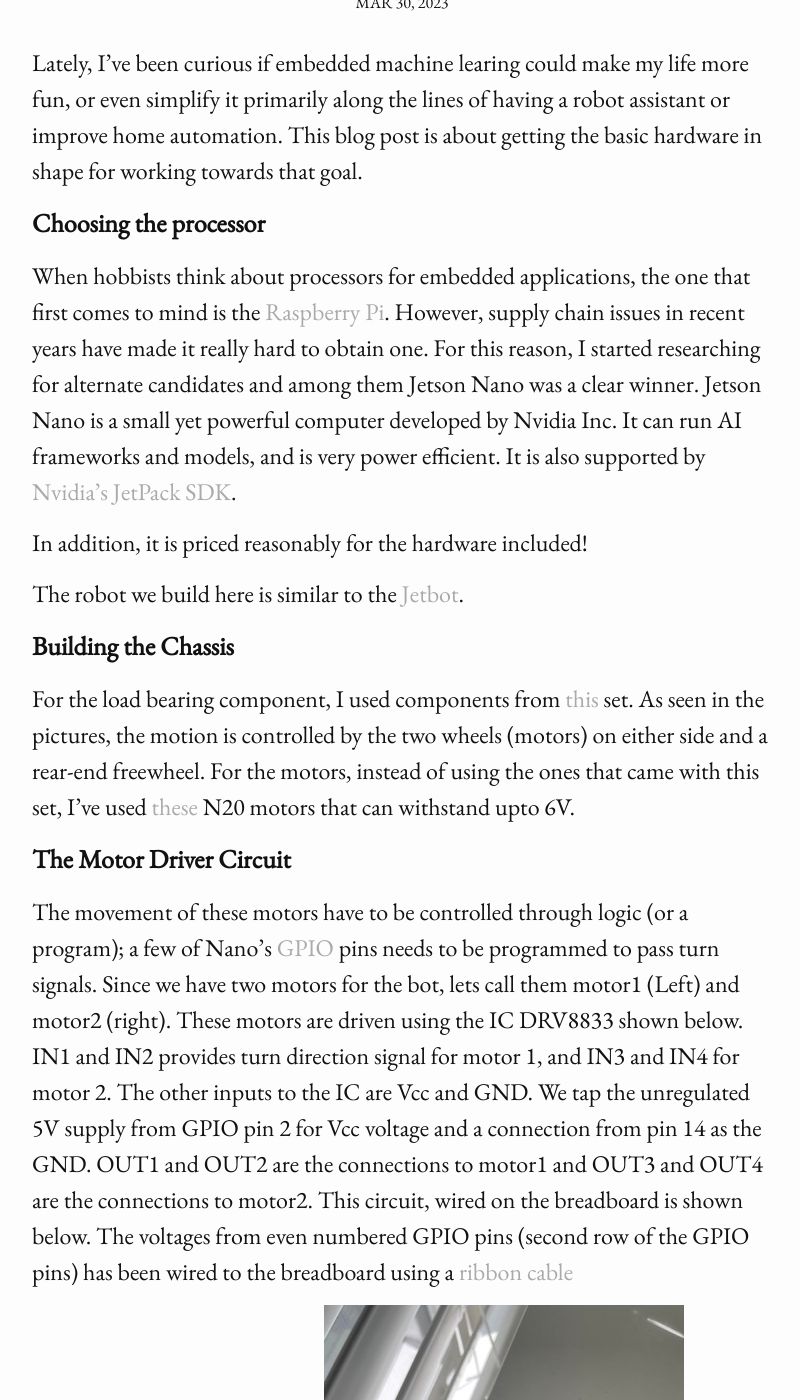
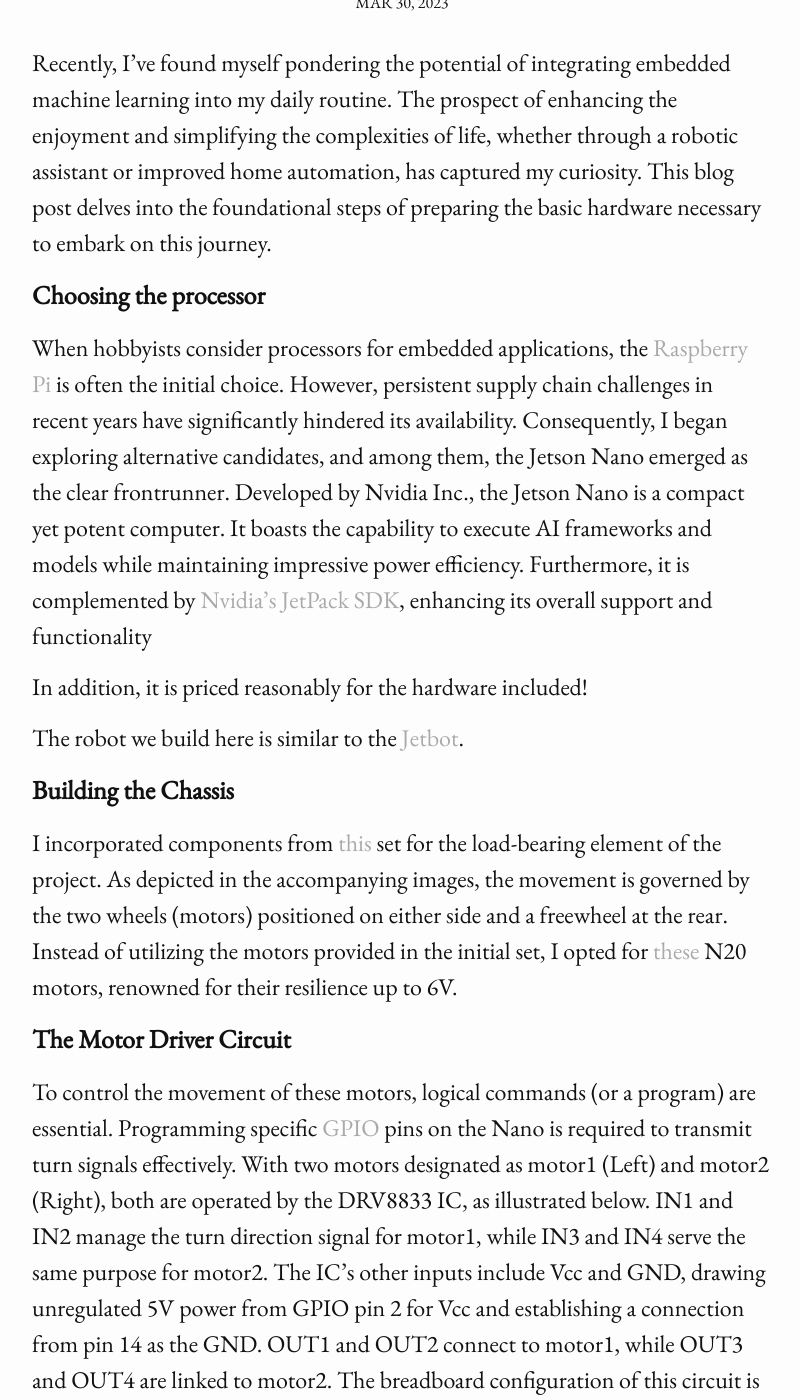
Before and after one commit to darthMaulJr/darthmauljr.github.io, a Jekyll site: the page built from _posts/2023-03-30-elementary-blocks-of-robotics.md, in a window 1280 px wide and 1400 px high, scrolled down 554 px. Shown: the whole window, without its empty margins (238-1038 px from the left). Built offline with Jekyll 4.4.1, drawn with Linux system fonts in a browser that asks for light colours; nearby versions of some CDN libraries; comment, search, counter and statistics services are not loaded; some of the changed text lies outside the part shown.

Commit message:
improve writing

```diff
--- a/_posts/2023-03-30-elementary-blocks-of-robotics.md
+++ b/_posts/2023-03-30-elementary-blocks-of-robotics.md
@@ -7,11 +7,11 @@
 hidden: false
 ---
 
-Lately, I've been curious if embedded machine learing could make my life more fun, or even simplify it primarily along the lines of having a robot assistant or improve home automation. This blog post is about getting the basic hardware in shape for working towards that goal.
+Recently, I've found myself pondering the potential of integrating embedded machine learning into my daily routine. The prospect of enhancing the enjoyment and simplifying the complexities of life, whether through a robotic assistant or improved home automation, has captured my curiosity. This blog post delves into the foundational steps of preparing the basic hardware necessary to embark on this journey.
 
 ### **Choosing the processor**
 
-When hobbists think about processors for embedded applications, the one that first comes to mind is the <a href="https://www.raspberrypi.com/">Raspberry Pi</a>. However, supply chain issues in recent years have made it really hard to obtain one. For this reason, I started researching for alternate candidates and among them Jetson Nano was a clear winner. Jetson Nano is a small yet powerful computer developed by Nvidia Inc.  It can run AI frameworks and models, and is very power efficient. It is also supported by <a href="https://developer.nvidia.com/embedded/jetpack">Nvidia's JetPack SDK</a>.
+When hobbyists consider processors for embedded applications, the <a href="https://www.raspberrypi.com/">Raspberry Pi</a> is often the initial choice. However, persistent supply chain challenges in recent years have significantly hindered its availability. Consequently, I began exploring alternative candidates, and among them, the Jetson Nano emerged as the clear frontrunner. Developed by Nvidia Inc., the Jetson Nano is a compact yet potent computer. It boasts the capability to execute AI frameworks and models while maintaining impressive power efficiency. Furthermore, it is complemented by <a href="https://developer.nvidia.com/embedded/jetpack">Nvidia's JetPack SDK</a>, enhancing its overall support and functionality
 
 In addition, it is priced reasonably for the hardware included!
 
@@ -19,18 +19,19 @@
 
 ### **Building the Chassis**
 
-For the load bearing component, I used components from <a href="https://www.amazon.com/Mixse-Tracking-Chassis-Compatible-Electric/dp/B08RMTJ8RP/">this</a> set. As seen in the pictures, the motion is controlled by the two wheels (motors) on either side and a rear-end freewheel. For the motors, instead of using the ones that came with this set, I've used <a href="https://www.amazon.com/Augiimor-Reduction-Gearwheel-Gearbox-Electric/dp/B08B3L7T8D/">these</a> N20 motors that can withstand upto 6V.
+I incorporated components from <a href="https://www.amazon.com/Mixse-Tracking-Chassis-Compatible-Electric/dp/B08RMTJ8RP/">this</a> set for the load-bearing element of the project. As depicted in the accompanying images, the movement is governed by the two wheels (motors) positioned on either side and a freewheel at the rear. Instead of utilizing the motors provided in the initial set, I opted for <a href="https://www.amazon.com/Augiimor-Reduction-Gearwheel-Gearbox-Electric/dp/B08B3L7T8D/">these</a> N20 motors, renowned for their resilience up to 6V.
 
 ### **The Motor Driver Circuit**
 
-The movement of these motors have to be controlled through logic (or a program); a few of Nano's <a href="https://jetsonhacks.com/2019/06/07/jetson-nano-gpio/">GPIO</a> pins needs to be programmed to pass turn signals. Since we have two motors for the bot, lets call them motor1 (Left) and motor2 (right). These motors are driven using the IC DRV8833 shown below. IN1 and IN2 provides turn direction signal for motor 1, and IN3 and IN4 for motor 2. The other inputs to the IC are Vcc and GND. We tap the unregulated 5V supply from GPIO pin 2 for Vcc voltage and a connection from pin 14 as the GND. OUT1 and OUT2 are the connections to motor1 and OUT3 and OUT4 are the connections to motor2. This circuit, wired on the breadboard is shown below. The voltages from even numbered GPIO pins (second row of the GPIO pins) has been wired to the breadboard using a <a href="https://www.amazon.com/dp/B08T9HCL37">ribbon cable</a>
+To control the movement of these motors, logical commands (or a program) are essential. Programming specific <a href="https://jetsonhacks.com/2019/06/07/jetson-nano-gpio/">GPIO</a> pins on the Nano is required to transmit turn signals effectively. With two motors designated as motor1 (Left) and motor2 (Right), both are operated by the DRV8833 IC, as illustrated below. IN1 and IN2 manage the turn direction signal for motor1, while IN3 and IN4 serve the same purpose for motor2. The IC's other inputs include Vcc and GND, drawing unregulated 5V power from GPIO pin 2 for Vcc and establishing a connection from pin 14 as the GND. OUT1 and OUT2 connect to motor1, while OUT3 and OUT4 are linked to motor2. The breadboard configuration of this circuit is displayed below. The voltages from even-numbered GPIO pins (second row of the GPIO pins) have been seamlessly integrated into the breadboard via a <a href="https://www.amazon.com/dp/B08T9HCL37">ribbon cable</a>.
+
 
 <div align="left">
   <img src="{{ site.baseurl }}/assets/images/motor-driver.jpg"/>
   <img src="{{ site.baseurl }}/assets/images/breadboard.jpeg"/>
 </div>
 
-De-complicating this circuit after removing the breadboard and the ribbon cable, we have something that looks like the following left image. The image on the right is the same chassis, cleaned up a bit further to smooth motion.
+Simplifying this circuit by eliminating the breadboard and the ribbon cable, we are left with a configuration resembling the image on the left. The right image showcases the same chassis, further refined for smoother motion.
 
 <div align="left">
   <img src="{{ site.baseurl }}/assets/images/motors.jpeg"/>
@@ -41,7 +42,8 @@
 
 ### **Powering the processor**
 
-Since the robot has to move around its environment, a portable power source is inevitable. I am using the <a href="https://www.amazon.com/dp/B08BRMZ4G6">Waveshare UPS Power Module</a> for Jetson Nano. This UPS needs four <a href="https://www.amazon.com/dp/B0BC947XDJ">18650</a> batteries. It comes with a small OLED display that provides information on batteries voltage, IP address, RAM usage, etc. collected via I2C pins (SDA and SDL). For activating this display, a <a href="https://www.waveshare.com/wiki/UPS_Power_Module">service</a> has to be enabled on the jetson OS. The UPS mounted on the chassis is shown below.
+To facilitate the robot's mobility within its environment, a portable power source is indispensable. For this purpose, I've opted for the <a href="https://www.amazon.com/dp/B08BRMZ4G6">Waveshare UPS Power Module</a> designed for the Jetson Nano. This UPS module requires four <a href="https://www.amazon.com/dp/B0BC947XDJ">18650</a> batteries and includes a compact OLED display. The display offers real-time information on battery voltage, IP address, RAM usage, and more, obtained through I2C pins (SDA and SCL). To activate this display, a corresponding <a href="https://www.waveshare.com/wiki/UPS_Power_Module">service</a> must be enabled on the Jetson OS. The UPS, seamlessly mounted on the chassis, is depicted below.
+
 
 <div align="left">
   <img src="{{ site.baseurl }}/assets/images/ups.jpg"/>
@@ -53,16 +55,16 @@
 
 ### **Driving the motors using GPIO Controls**
 
-Now that the body of the robot has been built, it is time to program the logic for its movement! The Nano has a 40 pin <a href="https://jetsonhacks.com/2019/06/07/jetson-nano-gpio/">GPIO</a> layout quite similar to the Raspberry Pi. Enabling voltage on selected pins and wiring them as input signals to the motors is how the robot motion would be controlled.
+Now that the physical structure of the robot is in place, the next step involves programming the logic governing its movement. The Nano boasts a 40-pin <a href="https://jetsonhacks.com/2019/06/07/jetson-nano-gpio/">GPIO</a> layout, closely resembling that of the Raspberry Pi. The manipulation of voltage on selected pins, configured as input signals to the motors, is the key to controlling the robot's motion.
 
- The GPIO pins numbered 12, 16, 18 and 22 are the ones being used here for motion control. As mentioned earlier, IN1 and IN2 are the inputs of the motor driver chip for motor1. GPIO pins 12 and 16 has been wired to IN1 and IN2 to control the direction of motor1. Similarly, pins 18 and 22 are wired to IN3 and IN4 for controlling motor2. A logical high on IN1 (pin 12) drives motor1 forward whereas a logical high on IN2 (pin 16) drives it backward. Similarily, a logical high on IN4 (pin 22) drives the motor forward whereas that on IN3 (pin 18) drives it backward.
+Specifically, GPIO pins numbered 12, 16, 18, and 22 are integral to motion control in this setup. As previously mentioned, IN1 and IN2 serve as inputs for the motor driver chip associated with motor1. GPIO pins 12 and 16 are intricately connected to IN1 and IN2, determining the direction of motor1. Similarly, pins 18 and 22 are linked to IN3 and IN4 for motor2 control. A logical high signal on IN1 (pin 12) propels motor1 forward, while a logical high on IN2 (pin 16) prompts reverse motion. Likewise, a logical high on IN4 (pin 22) directs motor2 forward, whereas IN3 (pin 18) induces backward motion.
 
 
 ### **The Code!**
 
-> For driving the robot forward, motor1 and motor2 needs to be turned in the forward direction, i.e we have to set logical highs on GPIO pins 12 and 22 (IN1 and IN4). For driving it back, motor1 and motor2 needs to be turned in the reverse directions, i.e pins 16 and 18 (IN2 and IN3) needs to set high.
+> To propel the robot forward, both motor1 and motor2 must rotate in the forward direction. This entails setting logical highs on GPIO pins 12 and 22 (IN1 and IN4). Conversely, to drive the robot backward, the rotation of motor1 and motor2 should be reversed, necessitating the setting of pins 16 and 18 (IN2 and IN3) to logical highs.
 
-The <a href="https://github.com/NVIDIA/jetson-gpio">Jetson GPIO</a> python library is what is used here to change the signals on board pins. We use the BCM pin-numbering scheme from Raspberry Pi while programming the GPIO; there is a mapping of each board pin to a different BCM number.
+In this context, the manipulation of signals on the board pins is facilitated through the <a href="https://github.com/NVIDIA/jetson-gpio">Jetson GPIO</a> Python library. While programming the GPIO, we adopt the BCM pin-numbering scheme from Raspberry Pi, benefiting from a convenient mapping of each board pin to a corresponding BCM number.
 
 The following python code moves the robot 1 second forward and reverses 5 seconds!
 
```
